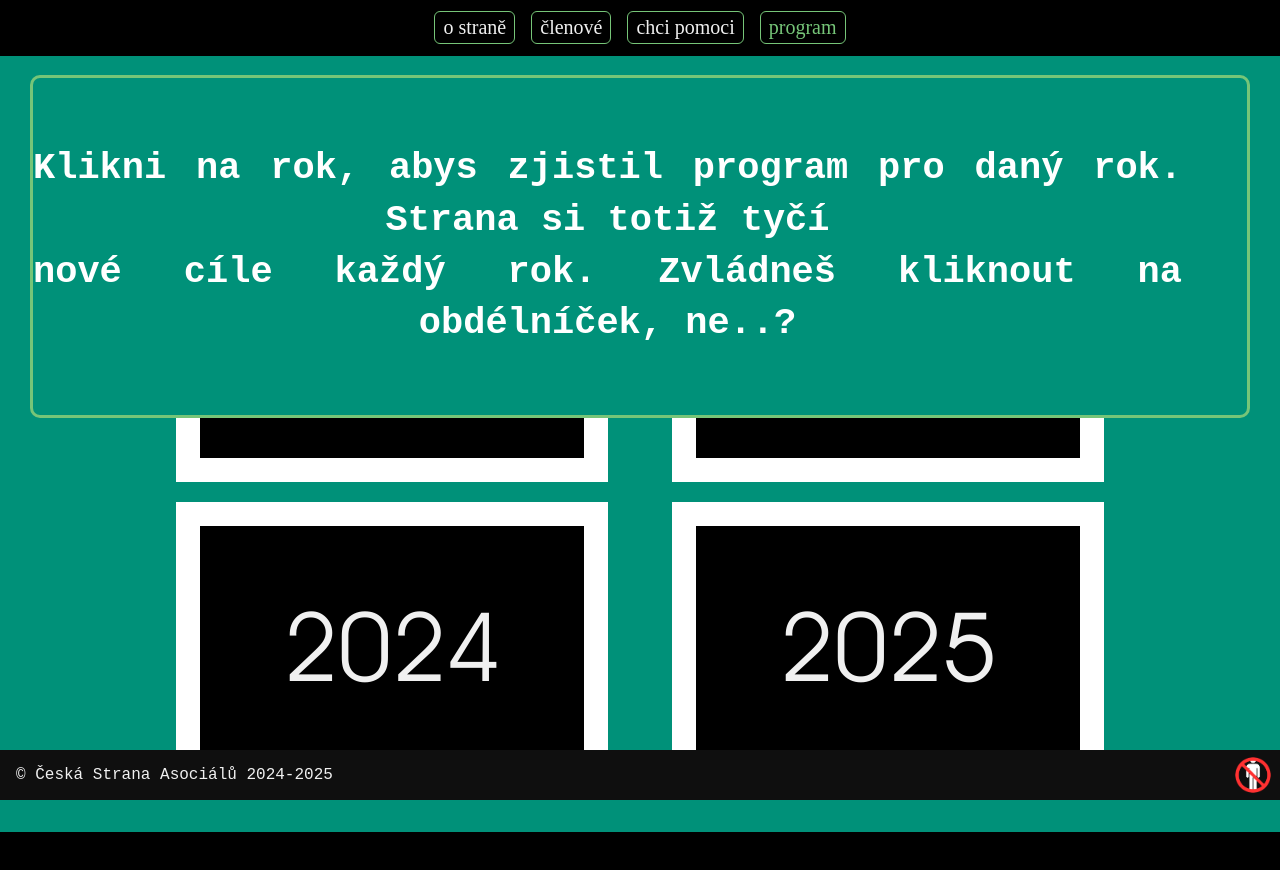
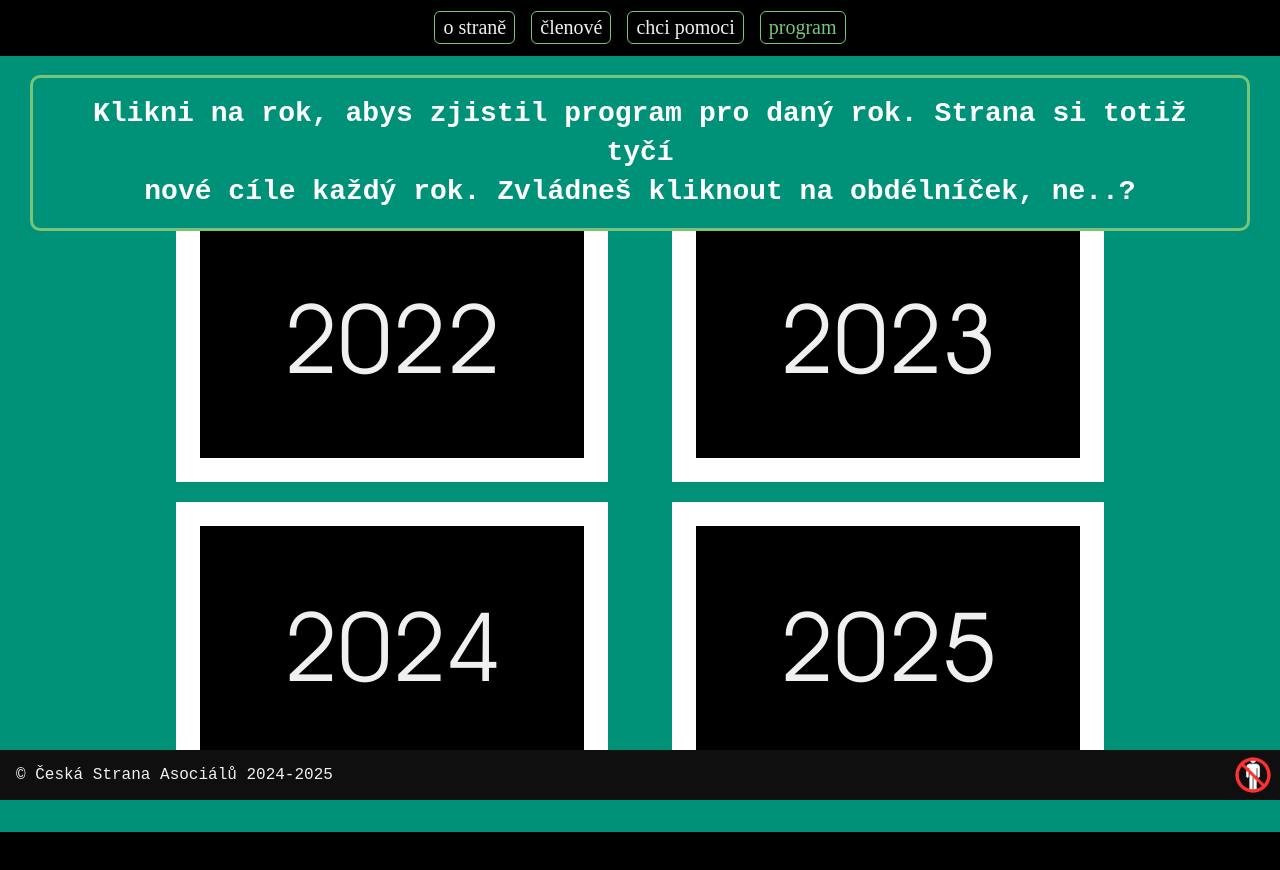
Before and after one commit to CAsocialu/CAsocialu.github.io, a React (Create React App) app: page /program in a window 1280 px wide. Shown: the top 870 px of the page. Built offline with nearby package versions, Linux system fonts and the light colour scheme; a web font is replaced by a local one.

Commit message:
Update Program.css

```diff
--- a/src/pages/Program/Program.css
+++ b/src/pages/Program/Program.css
@@ -141,7 +141,7 @@ div#programmeContent label.rokKarta:hover .rokFront {
     color: white;
     font-family: monospace;
     font-weight: 600;
-    font-size: 37px;
+    font-size: 28px;
     text-align: justify;
     text-align-last: center;
     box-sizing: border-box;
@@ -155,10 +155,11 @@ div#programmeContent label.rokKarta:hover .rokFront {
     z-index: 1000;
     height: auto;
     min-height: 90px;
-    padding: 65px 65px 65px 0;
+    padding: 16px 60px;
     display: flex;
     align-items: center;
     justify-content: center;
+	width: fit-content;
 }
 
 div#programmeContent .nadrokovybox {
```
